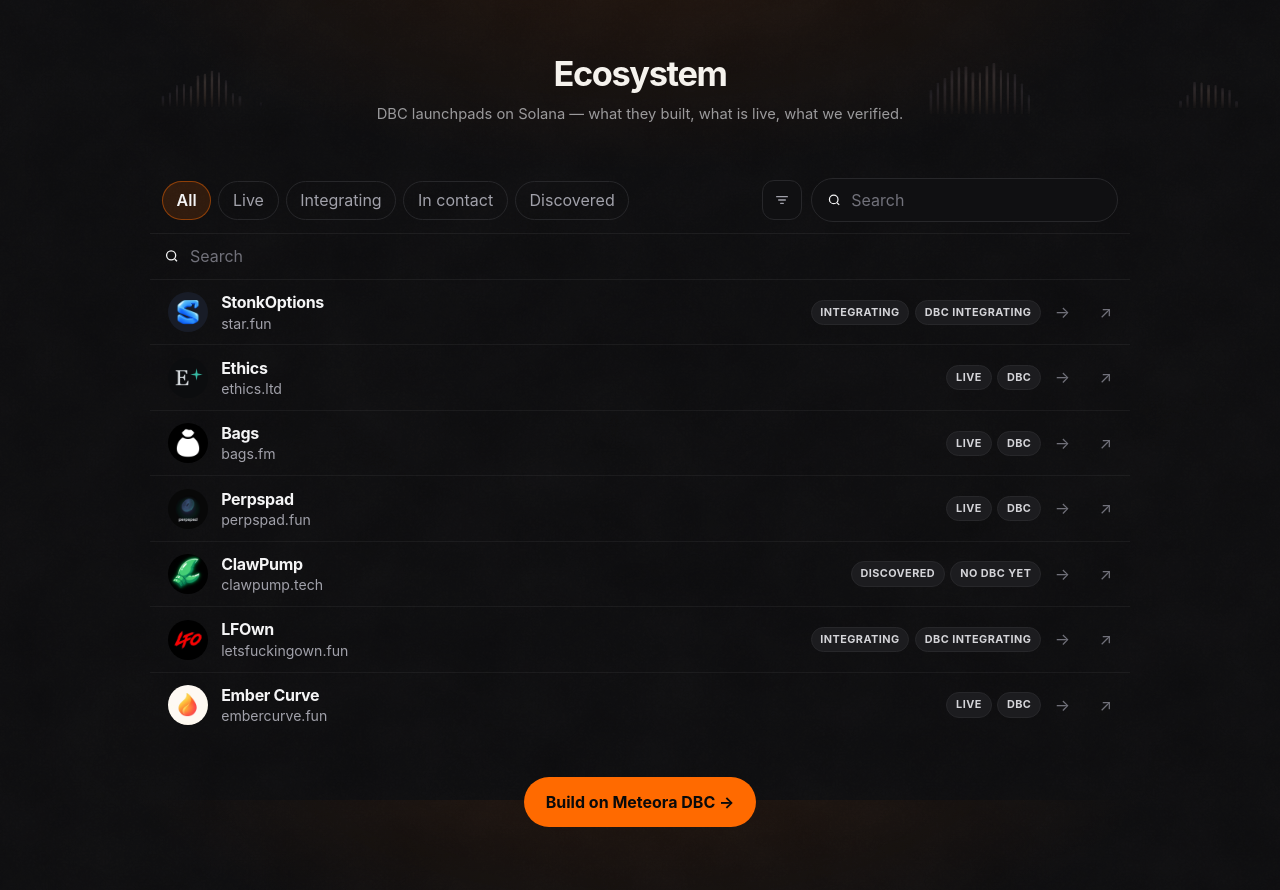
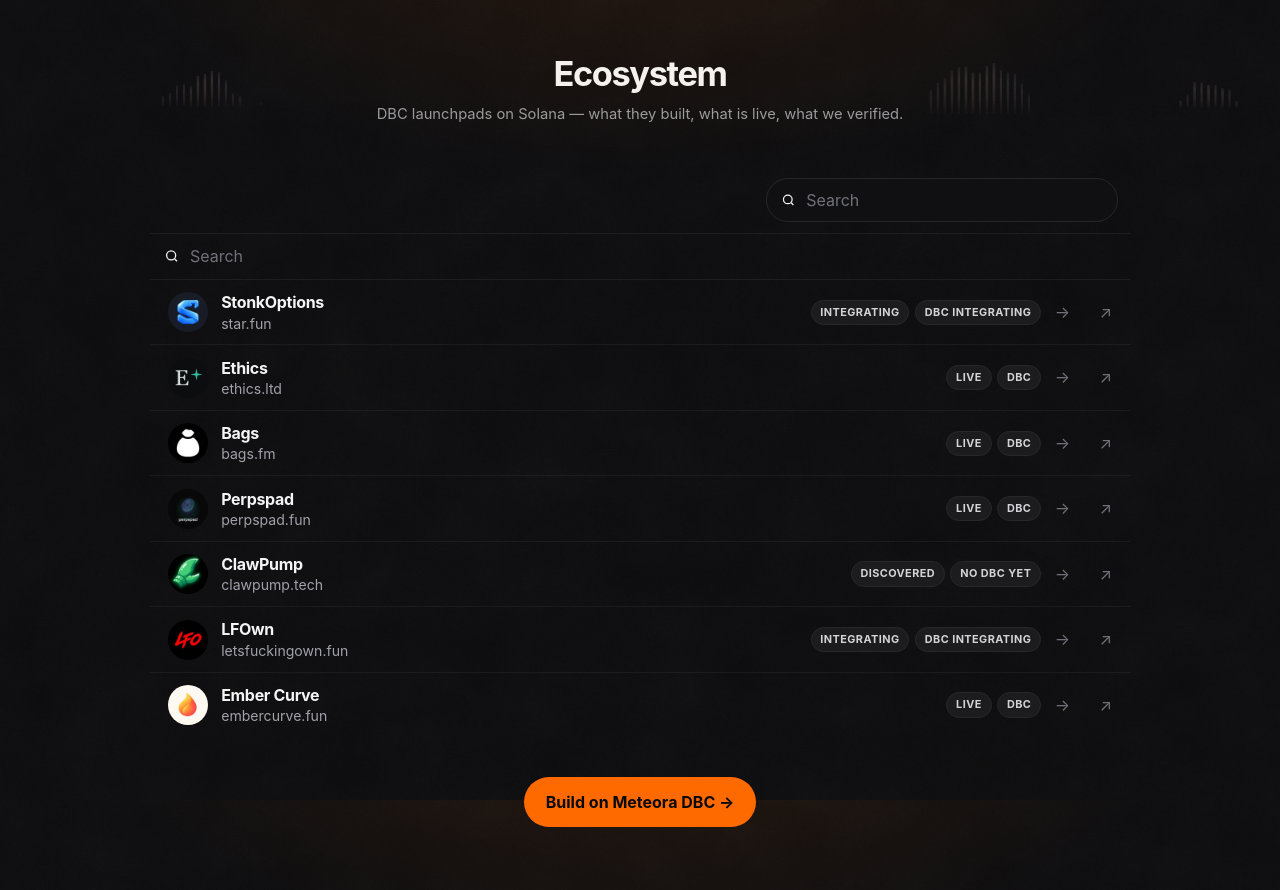
Before and after one commit to semi-infiknight/RWAScreener, a Next.js app: page / in a window 1280 px wide. Built offline with nearby package versions, Linux system fonts and the light colour scheme.

Commit message:
chore: remove homepage status pills and filter drawer
List stays searchable; status filters unused for live/about-to-live pads.

```diff
--- a/app/ecosystem-explorer.tsx
+++ b/app/ecosystem-explorer.tsx
@@ -6,14 +6,6 @@
 import { HeroDark } from "./hero-dark";
 
 const PAGE_SIZE = 15;
-const STATUS_FILTERS = [
-  { id: "all", label: "All" },
-  { id: "live", label: "Live" },
-  { id: "integrating", label: "Integrating" },
-  { id: "in_contact", label: "In contact" },
-  { id: "discovered", label: "Discovered" },
-] as const;
-
 const AVATAR_COLORS = [
   "#ff6a00",
   "#ff8a1a",
@@ -50,17 +42,14 @@
 }: {
   projects: Project[];
 }) {
-  const [status, setStatus] = useState<string>("all");
   const [query, setQuery] = useState("");
   const [visible, setVisible] = useState(PAGE_SIZE);
-  const [drawerOpen, setDrawerOpen] = useState(false);
   const [mobileSearchOpen, setMobileSearchOpen] = useState(false);
 
   const filtered = useMemo(() => {
     const q = query.trim().toLowerCase();
+    if (!q) return projects;
     return projects.filter((p) => {
-      if (status !== "all" && p.status !== status) return false;
-      if (!q) return true;
       const hay = [
         p.displayName,
         p.slug,
@@ -73,7 +62,7 @@
         .toLowerCase();
       return hay.includes(q);
     });
-  }, [projects, query, status]);
+  }, [projects, query]);
 
   const shown = filtered.slice(0, visible);
 
@@ -89,36 +78,7 @@
 
       <div className="shell">
         <div className="panel">
-        <div className="controls">
-          <div className="pills" role="tablist" aria-label="Status filters">
-            {STATUS_FILTERS.map((f) => {
-              const hideOnMobile =
-                f.id !== "all" && f.id !== "live" && f.id !== "discovered";
-              return (
-                <button
-                  key={f.id}
-                  type="button"
-                  className={`pill${hideOnMobile ? " desktop-only-pills" : ""}`}
-                  data-active={status === f.id}
-                  onClick={() => {
-                    setStatus(f.id);
-                    setVisible(PAGE_SIZE);
-                  }}
-                >
-                  {f.label}
-                </button>
-              );
-            })}
-          </div>
-
-          <button
-            type="button"
-            className="icon-btn"
-            aria-label="Open filters"
-            onClick={() => setDrawerOpen(true)}
-          >
-            <FilterIcon />
-          </button>
+        <div className="controls controls-search-only">
           <button
             type="button"
             className="icon-btn search-toggle"
@@ -250,64 +210,6 @@
           </a>
         </div>
       </div>
-
-      <div
-        className="drawer-backdrop"
-        data-open={drawerOpen}
-        onClick={() => setDrawerOpen(false)}
-      />
-      <aside className="drawer" data-open={drawerOpen} aria-hidden={!drawerOpen}>
-        <div className="drawer-head">
-          <h2>Filters</h2>
-          <button
-            type="button"
-            className="ext"
-            aria-label="Close"
-            onClick={() => setDrawerOpen(false)}
-          >
-            ×
-          </button>
-        </div>
-        <div className="drawer-body">
-          <div className="drawer-group">
-            <h3>Status</h3>
-            <div className="pills">
-              {STATUS_FILTERS.map((f) => (
-                <button
-                  key={f.id}
-                  type="button"
-                  className="pill"
-                  data-active={status === f.id}
-                  onClick={() => setStatus(f.id)}
-                >
-                  {f.label}
-                </button>
-              ))}
-            </div>
-          </div>
-        </div>
-        <div className="drawer-actions">
-          <button
-            type="button"
-            onClick={() => {
-              setStatus("all");
-              setQuery("");
-            }}
-          >
-            Clear
-          </button>
-          <button
-            type="button"
-            className="primary"
-            onClick={() => {
-              setDrawerOpen(false);
-              setVisible(PAGE_SIZE);
-            }}
-          >
-            Apply
-          </button>
-        </div>
-      </aside>
     </div>
   );
 }
@@ -320,16 +222,3 @@
     </svg>
   );
 }
-
-function FilterIcon() {
-  return (
-    <svg width="16" height="16" viewBox="0 0 24 24" fill="none" aria-hidden>
-      <path
-        d="M4 7h16M7 12h10M10 17h4"
-        stroke="currentColor"
-        strokeWidth="2"
-        strokeLinecap="round"
-      />
-    </svg>
-  );
-}
--- a/app/globals.css
+++ b/app/globals.css
@@ -1174,3 +1174,13 @@
   100% { background-position: -100% 0; }
 }
 .vs-row.skeleton td { padding: 0.85rem 0.65rem; }
+
+
+.controls-search-only {
+  justify-content: flex-end;
+}
+.controls-search-only .search {
+  flex: 1;
+  max-width: 22rem;
+  display: flex;
+}
```
